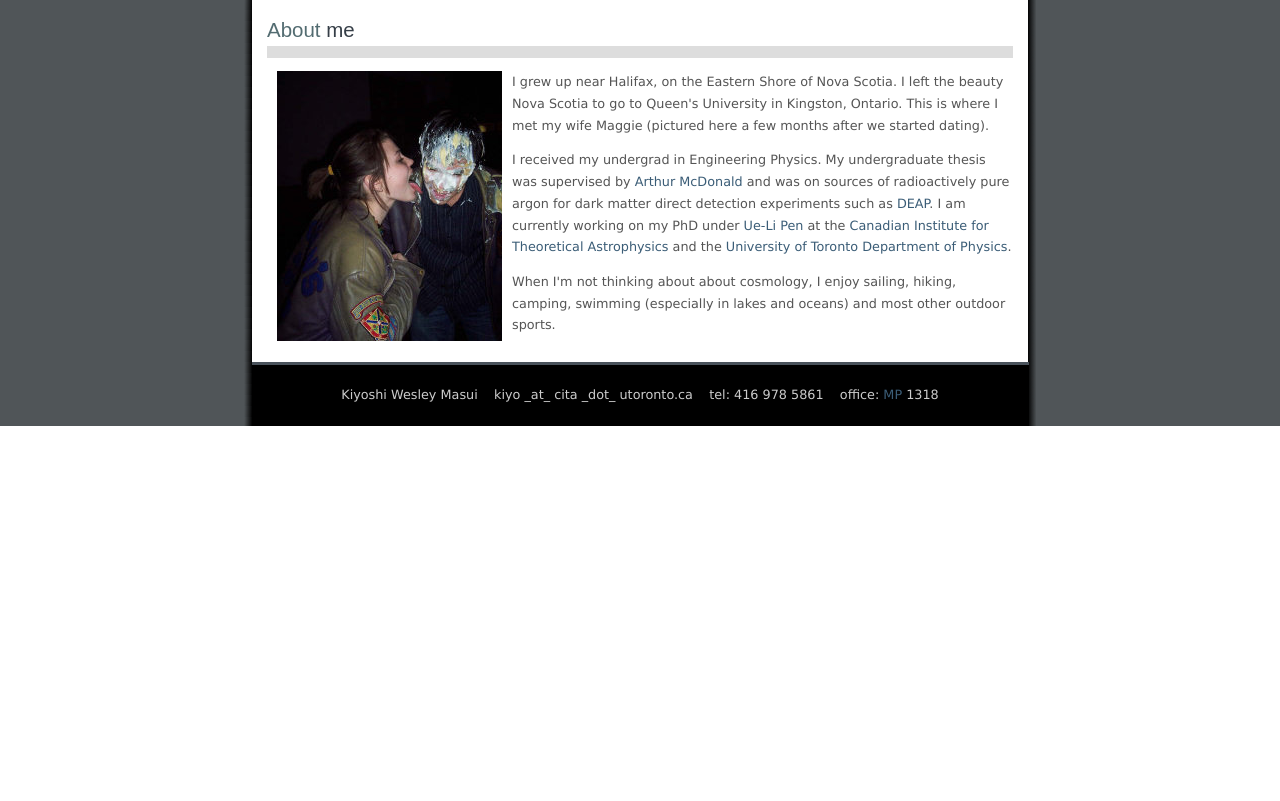
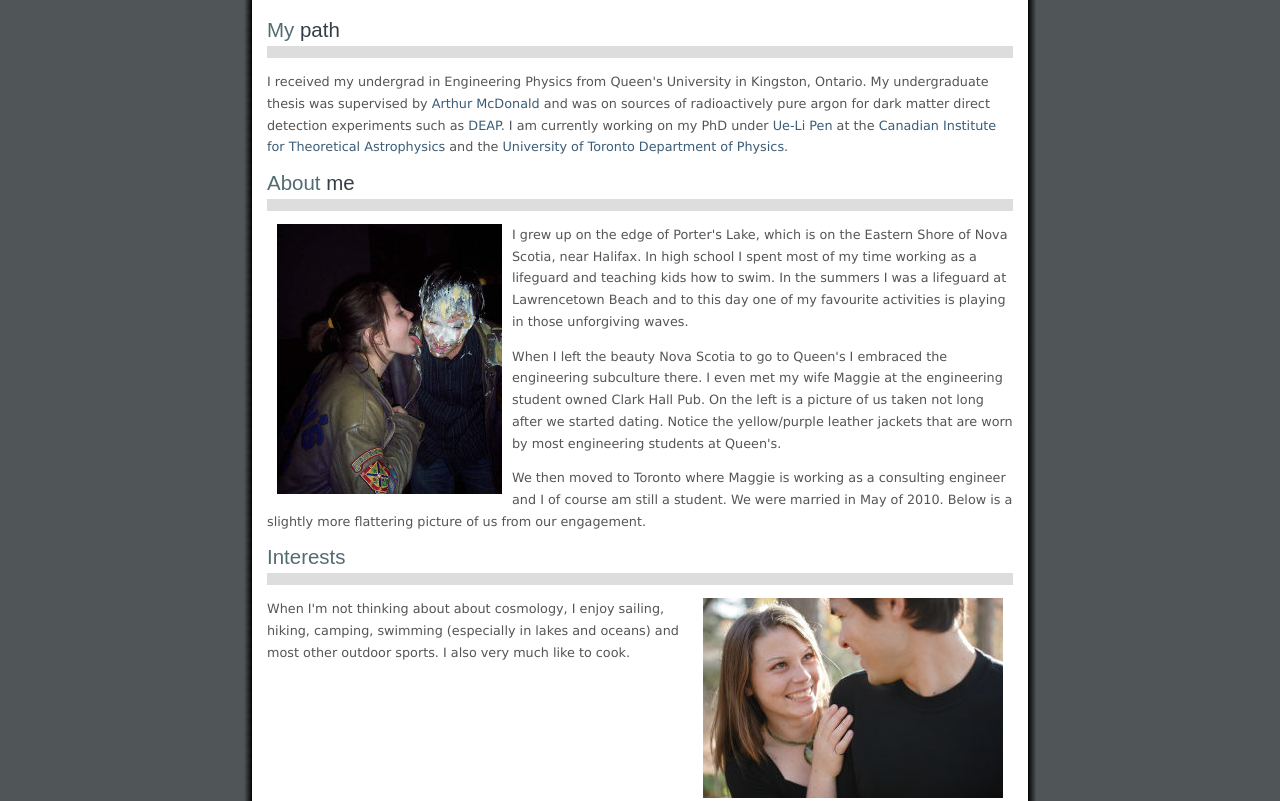
Before and after one commit to kiyo-masui/kiyo-masui.github.io, a plain HTML site: page about.html in a window 1280 px wide. Shown: the part 463-1264 px from the top of the page. Before the commit the page ends 889 px from the top, so only its background shows below. Drawn offline with Linux system fonts and the light colour scheme.

Commit message:
Expanded the about sections.  Added another picture.

```diff
--- a/about.html
+++ b/about.html
@@ -54,28 +54,48 @@ document.getElementById("headerImg").style.backgroundImage = "url("+ randomimage
       <!-- Left column -->
       <div class="floatLeft width100">
 	    <br>
-		<h1> About <span class="dark">me</span></h1>
-		<p> <img src="images/pics/maggiekiyo1.jpg", height="270", width="225", align="left", hspace="10" />
-		I grew up near Halifax, on the Eastern Shore of Nova Scotia.
-		I left the beauty Nova Scotia to go to Queen's University in Kingston,
-		Ontario.  This is where I met my wife Maggie (pictured here
-		a few months after we started dating). </p>
-
-		<p> I received my undergrad in Engineering Physics.
+		<h1> My <span class="dark">path</span></h1>
+    	<p> I received my undergrad in Engineering Physics from Queen's
+		University in Kingston, Ontario.
 		My undergraduate thesis was
 		supervised by
 		<a href="http://www.sno.phy.queensu.ca/people/mcdonald.html">Arthur McDonald</a>
 		and was on
 		sources of radioactively pure argon for dark matter direct detection
 		experiments such as <a href="http://deapclean.org/">DEAP</a>.
-		I am currently working on my PhD under <a href=http://cita.utoronto.ca/~pen>Ue-Li Pen</a>
+		I am currently working on my PhD under
+		<a href=http://cita.utoronto.ca/~pen>Ue-Li Pen</a>
 		at the <a href="http://cita.utoronto.ca">Canadian Institute for Theoretical Astrophysics</a> and the
 		 <a href="http://physics.utoronto.ca">University of Toronto Department of Physics</a>.
 		</p>
 
-		<p>  When I'm not thinking about about cosmology, I enjoy sailing,
+		<h1> About <span class="dark">me</span></h1>
+		<p> <img src="images/pics/maggiekiyo1.jpg", height="270", width="225", align="left", hspace="10" />
+		I grew up on the edge of Porter's Lake, which is on the Eastern Shore of
+		Nova Scotia, near Halifax.
+		In high school I spent most of my time working as a lifeguard
+		and teaching kids how to swim. In the summers I was a
+		lifeguard at Lawrencetown Beach and to this day one of my favourite
+		activities is playing in those unforgiving waves.
+		</p>
+		<p>
+		When I left the beauty Nova Scotia to go to Queen's I embraced the
+		engineering subculture there.
+		I even met my wife Maggie at the engineering student owned
+		Clark Hall Pub.  On the left is a picture of us taken not
+		long after we started dating.  Notice the yellow/purple leather jackets
+		that are worn by most engineering students at Queen's.</p>
+		<p>
+		We then moved to Toronto where Maggie is working as a consulting
+		engineer and I of course am still a student.
+		We were married in May of 2010.  Below is a
+		slightly more flattering picture of us from our engagement.
+		</p>
+		<h1> Interests </h1>
+		<p> <img src="images/pics/maggiekiyo2.jpg", height="200", width="300", align="right", hspace="10" />
+		When I'm not thinking about about cosmology, I enjoy sailing,
 		hiking, camping, swimming (especially in lakes and oceans) and most
-		other outdoor sports.
+		other outdoor sports. I also very much like to cook.</p>
       </div>
       <!-- Left end -->
     </div>
```
Also changed, not shown: index.html (+1 -1 lines), images/pics/maggiekiyo2.jpg (added).
